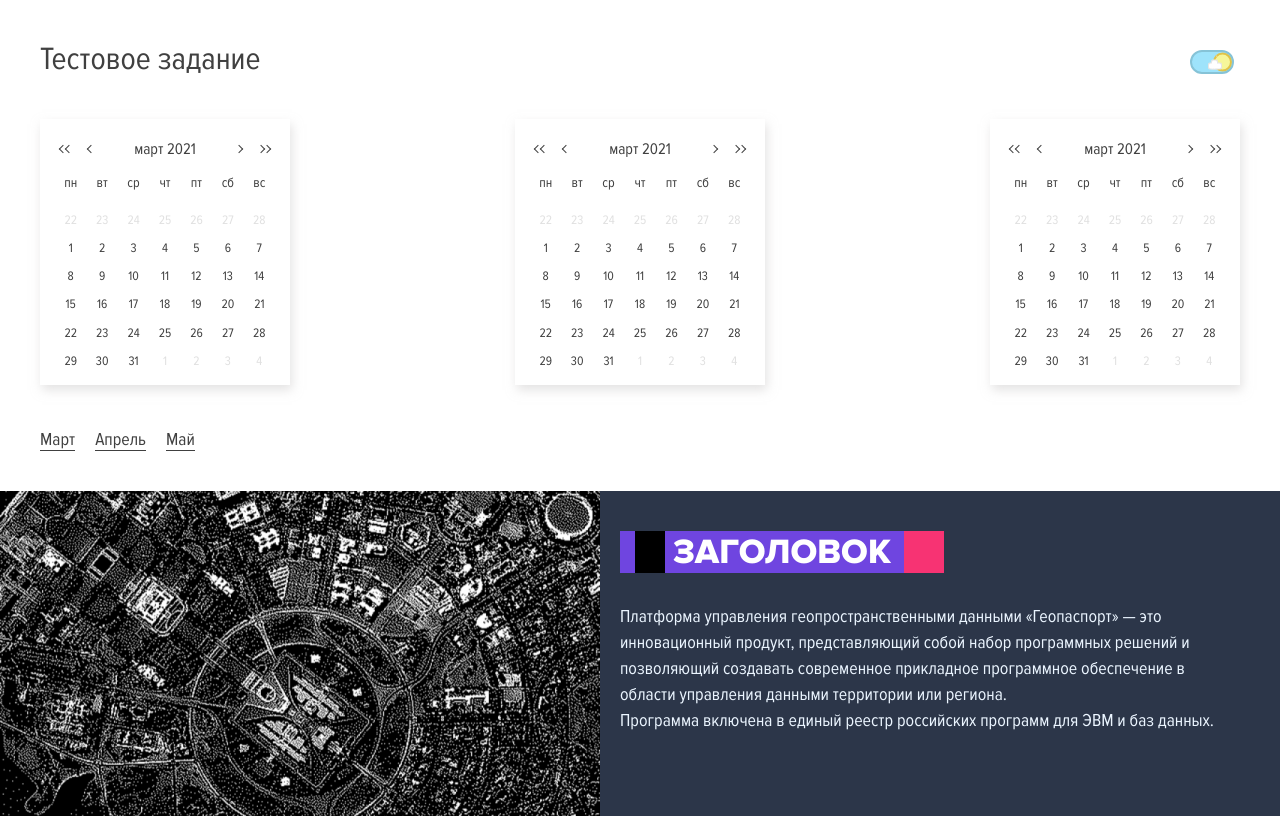
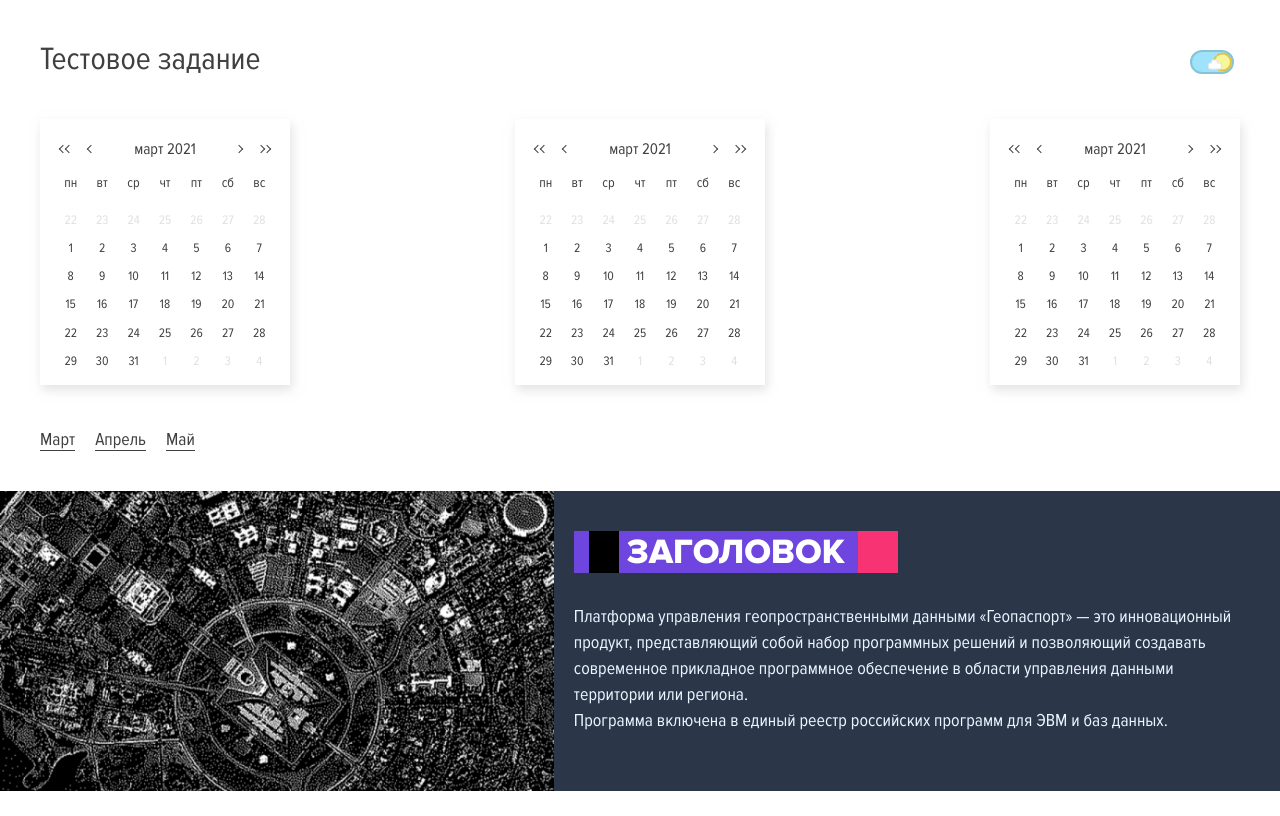
Before and after one commit to Vrg26/test-task, a React (Create React App) app: page / in a window 1280 px wide. Built offline with nearby package versions, Linux system fonts and the light colour scheme.

Commit message:
Добавил ограничения по высоте картинки в блоке info.

```diff
--- a/src/components/Info/Info.css
+++ b/src/components/Info/Info.css
@@ -6,6 +6,7 @@
 .info__image {
     object-fit: cover;
     width: 100%;
+    max-height: 300px;
 }
 
 .info__text-container {
@@ -44,6 +45,7 @@
 @media screen and (max-width: 1200px){
     .info__image {
         width: 40%;
+        max-height: 100%;
     }
 }
 
@@ -54,5 +56,6 @@
     .info__image {
         width: 100%;
         height: 50%;
+        max-height: 300px;
     }
 }
```
